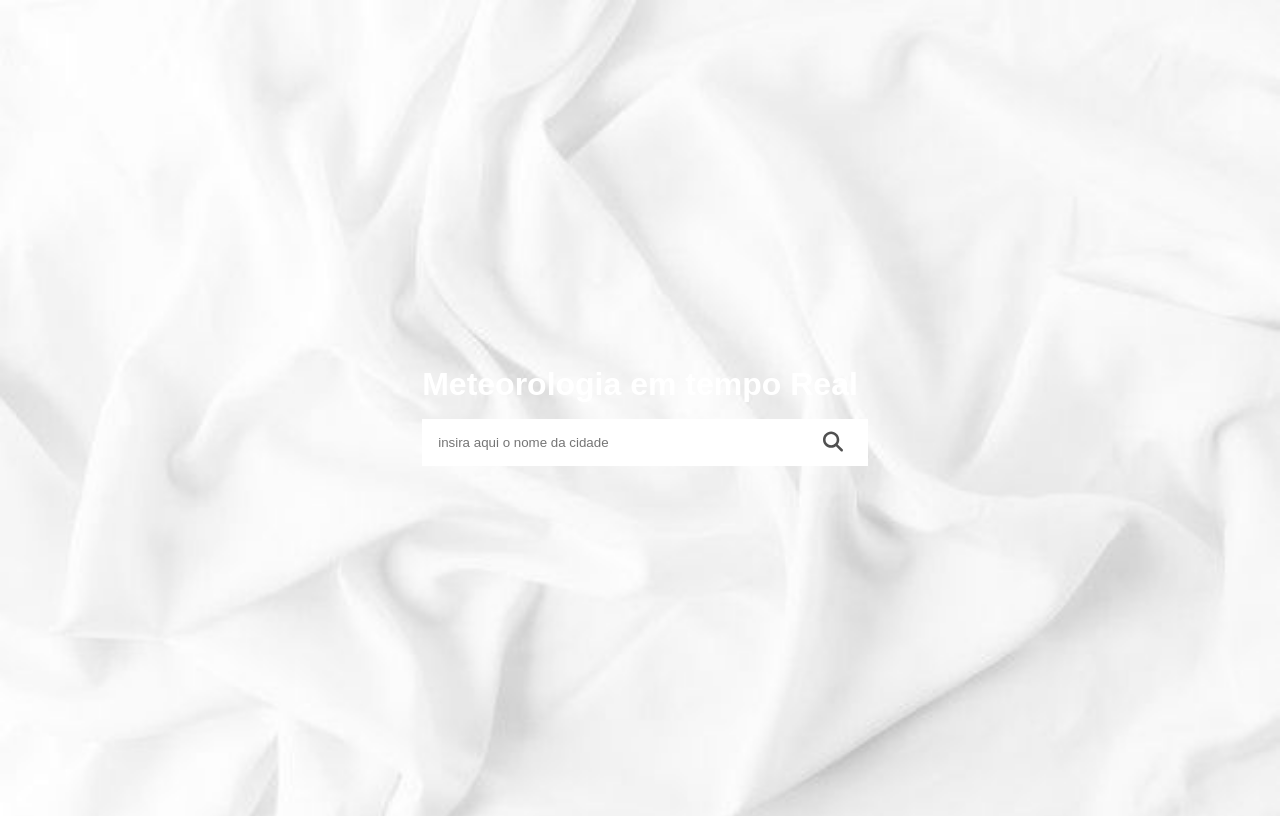
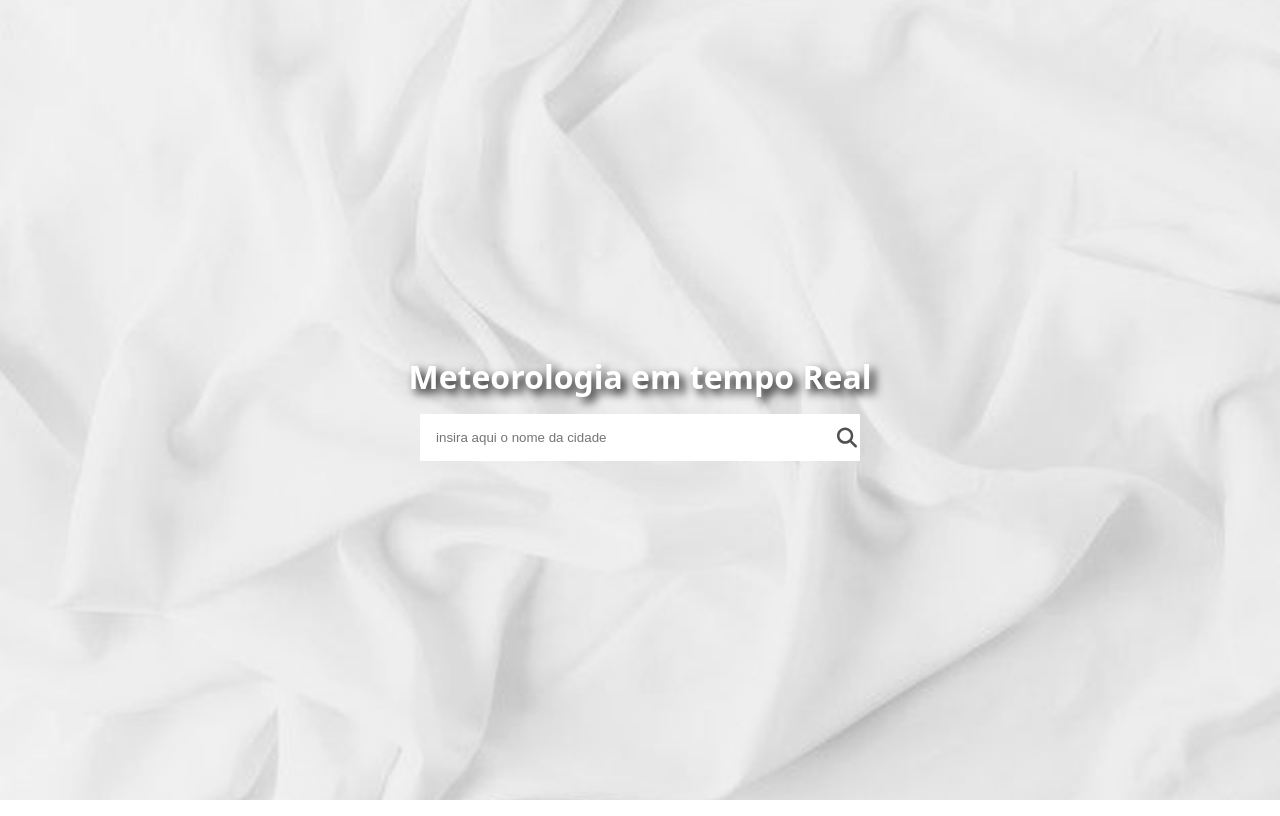
Before and after one commit to Gabriel-Aroucas/Weather-Gadget, a React (Vite) app: page / in a window 1280 px wide. Built offline with nearby package versions, Linux system fonts and the light colour scheme; no server answers.

Commit message:
feat: new colors

```diff
--- a/src/AppStyle/App.css
+++ b/src/AppStyle/App.css
@@ -4,6 +4,11 @@
   font-weight: 200;
   font-display: swap;
   src: url(https://fonts.gstatic.com/s/montserrat/v26/JTUHjIg1_i6t8kCHKm4532VJOt5-QNFgpCvr6Ew-.ttf) format('truetype');
+}
+* {
+  margin: 0;
+  padding: 0;
+  box-sizing: border-box;
 }
 body {
   min-height: 100vh;
@@ -18,19 +23,22 @@
   background-repeat: no-repeat;
   background-size: cover;
   background-attachment: fixed;
+  font-family: system-ui, -apple-system, BlinkMacSystemFont, 'Segoe UI', Roboto, Oxygen, Ubuntu, Cantarell, 'Open Sans', 'Helvetica Neue', sans-serif;
+  backdrop-filter: brightness(95%);
 }
 .container {
   text-align: center;
 }
 .container .container__search h1:nth-child(1) {
-  color: #fff;
+  color: #ffffff;
   font-size: 2rem;
   width: 100%;
   margin: 1rem 0;
+  text-shadow: black 5px 5px 10px;
 }
 .container .container__search .container__search__screen {
   position: relative;
-  background-color: #fff3e4;
+  background-color: #ffffff;
   padding: 1rem;
   display: none;
   opacity: 0;
@@ -42,6 +50,7 @@
   line-height: 50px;
   color: #505050;
   align-items: center;
+  text-shadow: none;
 }
 .container .container__search .container__search__screen .container__search__screen__temperature {
   transform: translateY(-20px);
--- a/src/AppStyle/App.less
+++ b/src/AppStyle/App.less
@@ -1,5 +1,10 @@
 @import url("../config/LessVariables/variables.less");
 
+*{
+    margin: 0;
+    padding: 0;
+    box-sizing: border-box;
+}
 body {
     min-height: 100vh;
 //    background: -webkit-linear-gradient(@gradientOne, @gradientTwo);
@@ -14,7 +19,8 @@
     background-repeat: no-repeat;
     background-size: cover;
     background-attachment: fixed;
-
+    font-family: system-ui, -apple-system, BlinkMacSystemFont, 'Segoe UI', Roboto, Oxygen, Ubuntu, Cantarell, 'Open Sans', 'Helvetica Neue', sans-serif;
+    backdrop-filter: brightness(95%);
 }
 
 .container {
@@ -22,15 +28,16 @@
 
     .container__search {
         h1:nth-child(1) {
-            color: #fff;
+            color: #ffffff;
             font-size: 2rem;
             width: 100%;
             margin: 1rem 0;
+            text-shadow: black 5px 5px 10px;
         }
 
         .container__search__screen {
             position: relative;
-            background-color: #fff3e4;
+            background-color: #ffffff;
             padding: 1rem;
             display: none;
             opacity: 0;
@@ -41,6 +48,7 @@
                 line-height: 50px;
                 color: #505050;
                 align-items:center;
+                text-shadow: none;
             }
             .container__search__screen__temperature{
                 transform: translateY(-20px);
```
